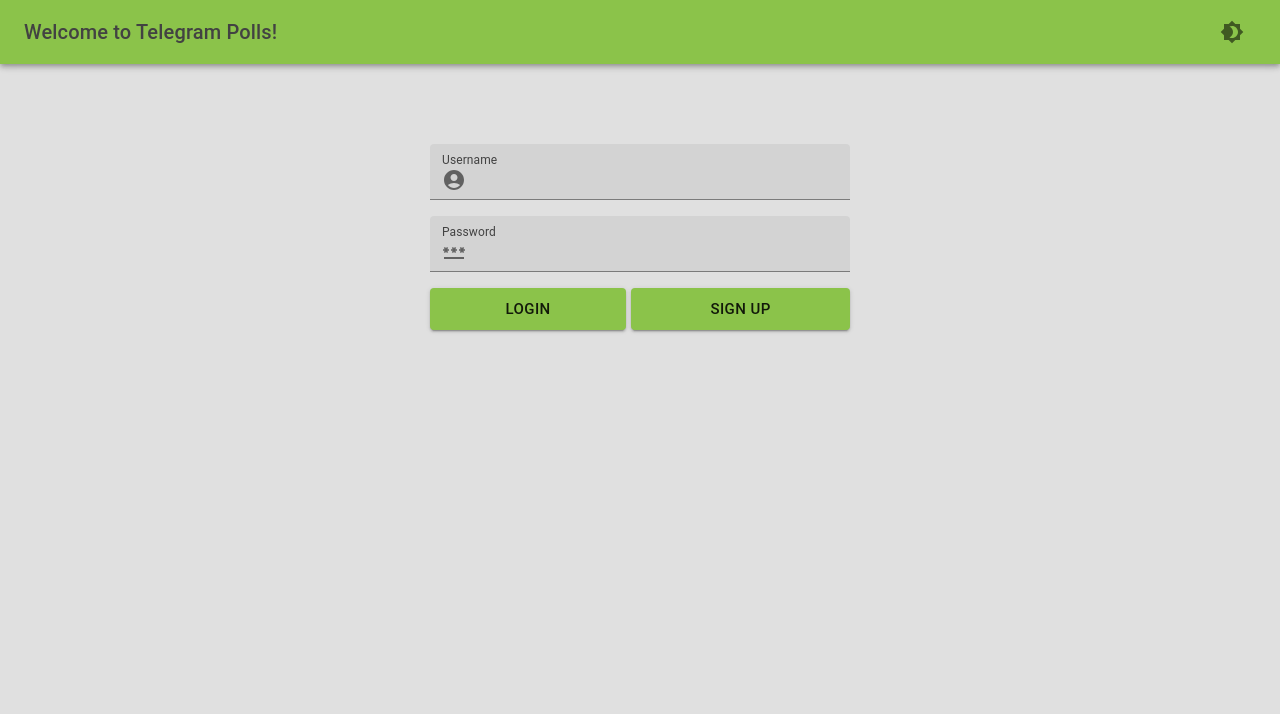
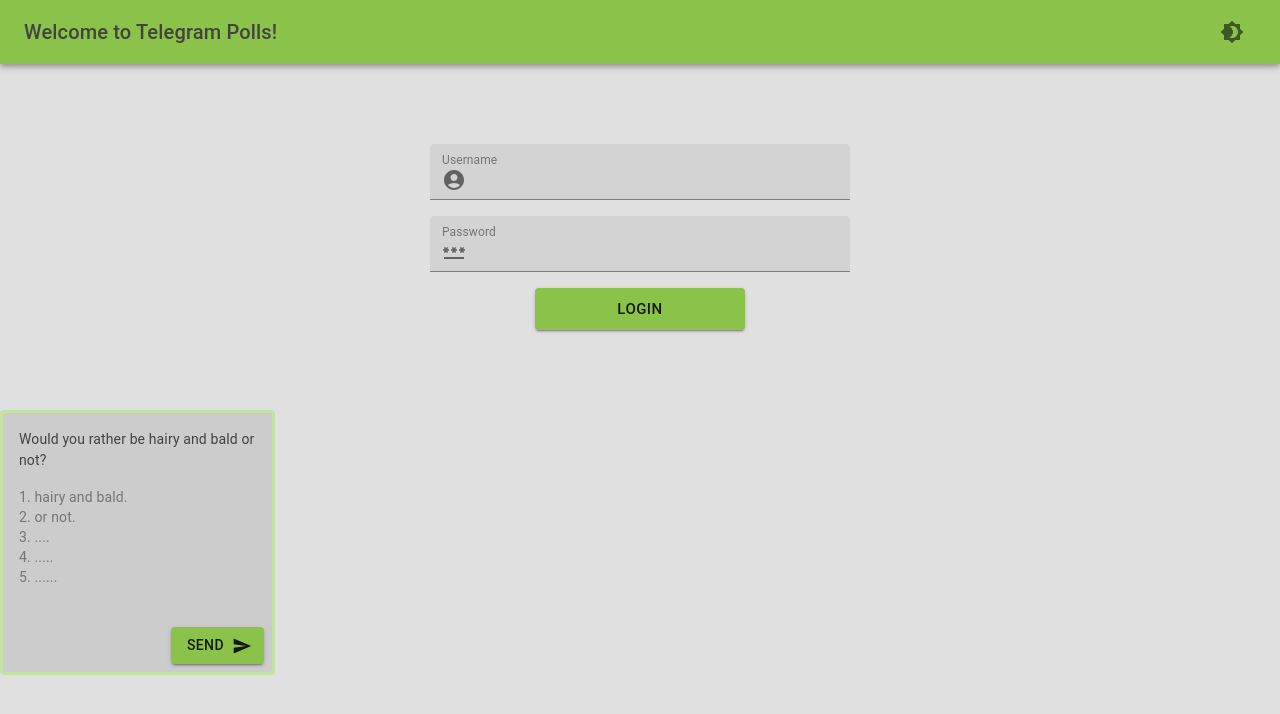
Before and after one commit to benny-n/www-data-management-project, a React (Create React App) app in the folder frontend/: page / in a window 1280 px wide. Shown: the top 714 px of the page. Built offline with nearby package versions, Linux system fonts and the light colour scheme; the HTML template or start-up script is replaced by a standard one.

Commit message:
add poll card component, remove sign up button

```diff
--- a/frontend/package.json
+++ b/frontend/package.json
@@ -6,6 +6,7 @@
     "@emotion/react": "^11.7.1",
     "@emotion/styled": "^11.6.0",
     "@mui/icons-material": "^5.2.5",
+    "@mui/lab": "^5.0.0-alpha.62",
     "@mui/material": "^5.2.6",
     "@testing-library/jest-dom": "^5.16.1",
     "@testing-library/react": "^12.1.2",
--- a/frontend/src/App.tsx
+++ b/frontend/src/App.tsx
@@ -5,6 +5,7 @@
 import NavBar from "./NavBar";
 import LoginForm from "./LoginForm";
 import { getAppTheme } from "./theme";
+import PollCard from "./PollCard";
 
 export const ColorModeContext = React.createContext({
   toggleColorMode: () => {},
@@ -19,6 +20,7 @@
       >
         <LoginForm />
       </Box>
+      <PollCard />
     </div>
   );
 }
--- a/frontend/src/LoginForm.tsx
+++ b/frontend/src/LoginForm.tsx
@@ -1,7 +1,6 @@
 import { AccountCircle, Password } from "@mui/icons-material";
 import { Box, Button, InputAdornment, TextField } from "@mui/material";
 import React from "react";
-import RegisterForm from "./RegisterForm";
 
 const LoginForm: React.FC = () => {
   const [username, setUsername] = React.useState("");
@@ -78,6 +77,7 @@
         sx={{
           display: "flex",
           flexDirection: "column",
+          alignItems: "center",
           p: 5,
           m: 5,
           marginTop: 0,
@@ -86,25 +86,15 @@
           bgcolor: "secondary",
         }}
       >
-        <div
-          style={{
-            display: "flex",
-            flexDirection: "row",
-            alignItems: "space-between",
-            gap: 5,
-          }}
-        >
         <Button
           type="submit"
           form="login-form"
-            sx={{ width: "80%" }}
+          sx={{ width: "50%" }}
           size="large"
           variant="contained"
         >
           LOGIN
         </Button>
-          <RegisterForm />
-        </div>
       </Box>
     </div>
   );
--- /dev/null
+++ b/frontend/src/PollCard.tsx
@@ -0,0 +1,111 @@
+import Box from "@mui/material/Box";
+import Card from "@mui/material/Card";
+import LoadingButton from "@mui/lab/LoadingButton";
+import CardActions from "@mui/material/CardActions";
+import CardContent from "@mui/material/CardContent";
+import Typography from "@mui/material/Typography";
+import SendIcon from "@mui/icons-material/Send";
+import React from "react";
+import { Alert, Snackbar } from "@mui/material";
+import Slide, { SlideProps } from "@mui/material/Slide";
+
+const TransitionUp = (props: SlideProps) => {
+  return <Slide {...props} direction="up" />;
+};
+
+const PollCard = () => {
+  const [open, setOpen] = React.useState(false);
+  const [loading, setLoading] = React.useState(false);
+
+  const handleClick = () => {
+    if (loading) {
+      return;
+    }
+    // TODO change this to HTTP post request
+    setLoading(true);
+    setTimeout(() => {
+      setLoading(false);
+      setOpen(true);
+    }, 2500);
+  };
+
+  const handleClose = () => {
+    setOpen(false);
+  };
+
+  return (
+    <Card
+      variant="outlined"
+      sx={{
+        display: "flex",
+        flexDirection: "column",
+        bgcolor: "rgba(0, 0, 0, 0.09)",
+        maxWidth: "275px",
+        borderWidth: 3,
+      }}
+    >
+      <CardContent>
+        <Typography sx={{ fontSize: 14 }} color="text.primary" gutterBottom>
+          {/* TODO change this to poll question */}
+          Would you rather be hairy and bald or not?
+        </Typography>
+        <Box sx={{ my: 2, overflow: "auto", maxHeight: "100px" }}>
+          {/* TODO change this to map by poll answers */}
+          <Typography variant="body2" color="text.secondary" component="div">
+            1. hairy and bald.
+            <br />
+            2. or not.
+            <br />
+            3. ....
+            <br />
+            4. .....
+            <br />
+            5. ......
+            <br />
+            6. .......
+            <br />
+            6. .......
+            <br />
+            6. .......
+            <br />
+            6. .......
+            <br />
+            6. .......
+            <br />
+            6. .......
+            <br />
+            6. .......
+            <br />
+            6. .......
+            <br />
+            6. .......
+          </Typography>
+        </Box>
+      </CardContent>
+      <CardActions sx={{ justifyContent: "flex-end" }}>
+        <LoadingButton
+          onClick={handleClick}
+          endIcon={<SendIcon />}
+          loading={loading}
+          loadingPosition="end"
+          variant="contained"
+        >
+          Send
+        </LoadingButton>
+      </CardActions>
+      <Snackbar
+        open={open}
+        onClose={handleClose}
+        autoHideDuration={3000}
+        TransitionComponent={TransitionUp}
+      >
+        {/* TODO add error state */}
+        <Alert onClose={handleClose} severity="success">
+          Poll sent!
+        </Alert>
+      </Snackbar>
+    </Card>
+  );
+};
+
+export default PollCard;
--- a/frontend/src/RegisterForm.tsx
+++ b/frontend/src/RegisterForm.tsx
@@ -1,4 +1,3 @@
-import { AccountCircle, Password } from "@mui/icons-material";
 import {
   Box,
   Button,
@@ -6,7 +5,6 @@
   DialogActions,
   DialogContent,
   DialogTitle,
-  InputAdornment,
   TextField,
 } from "@mui/material";
 import React from "react";
--- a/frontend/src/theme.ts
+++ b/frontend/src/theme.ts
@@ -13,7 +13,7 @@
             divider: lightGreen[200],
             text: {
               primary: grey[800],
-              secondary: grey[800],
+              secondary: grey[600],
             },
             background: {
               default: grey[300],
```
Lines whose indentation alone changed are shown as unchanged.
